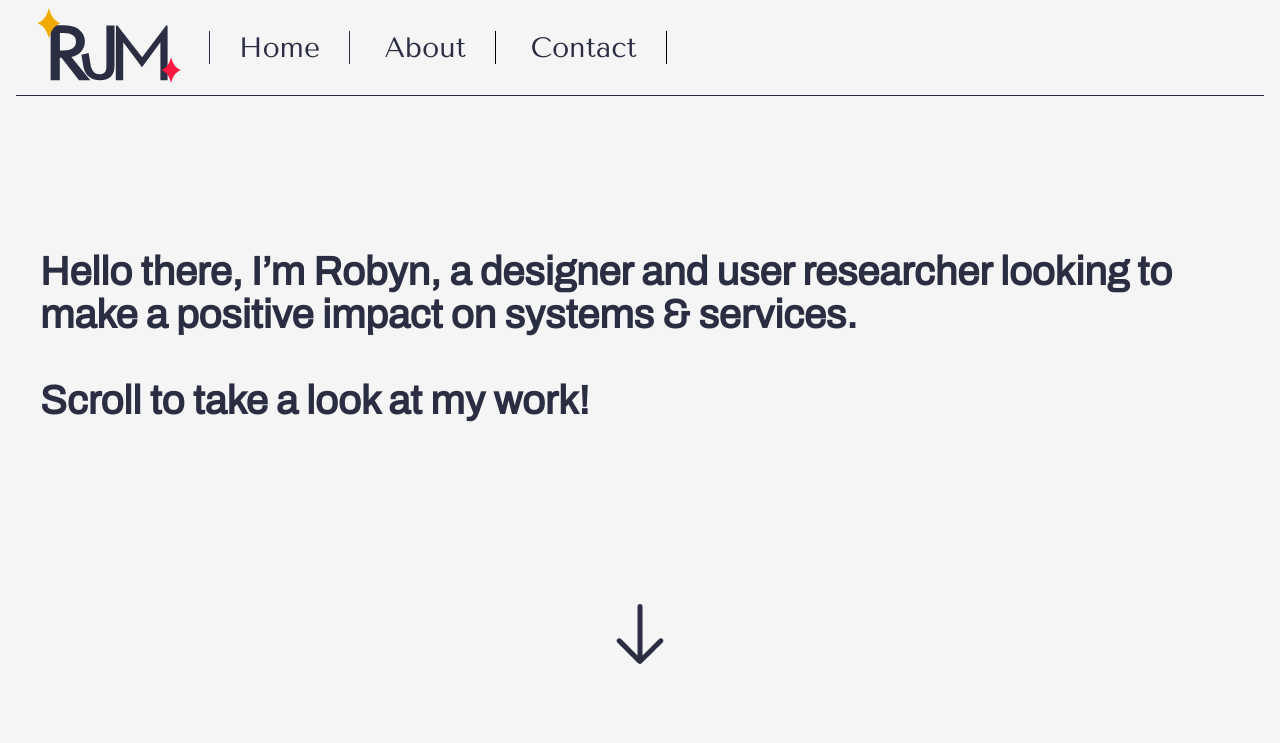
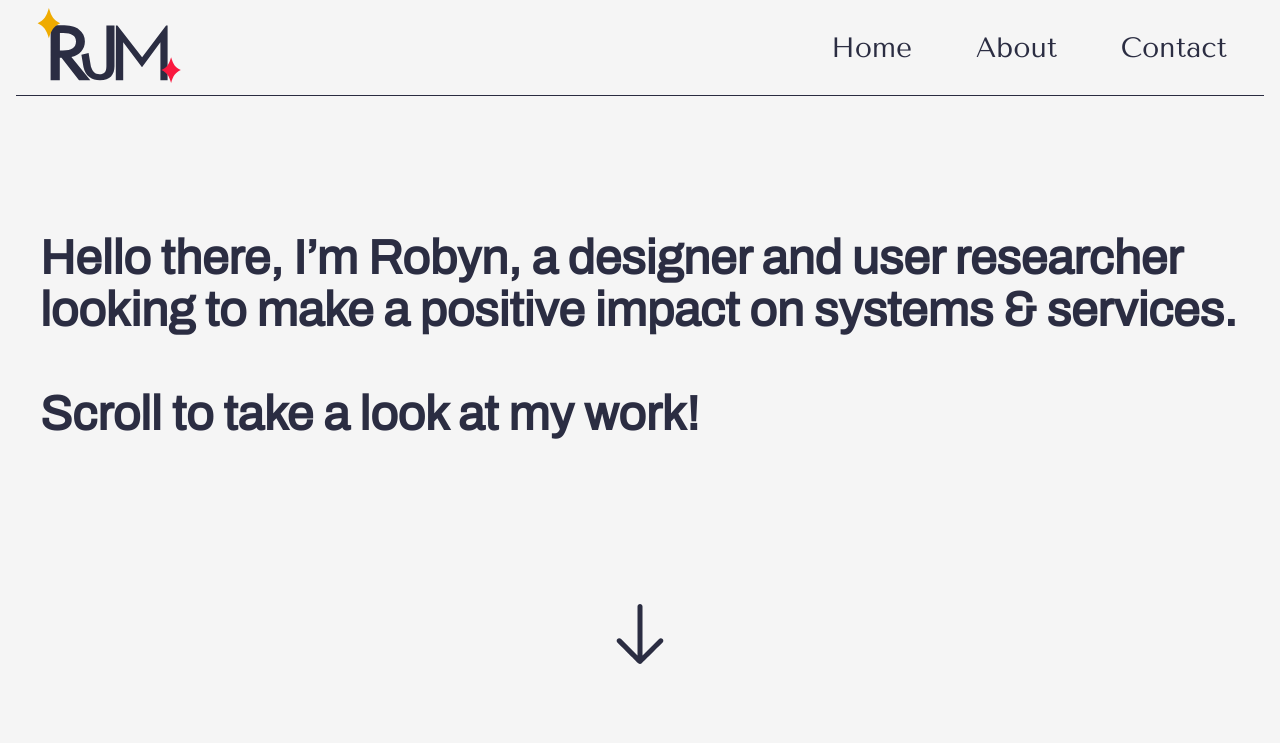
Before and after one commit to celestiiia/robyn-mackenzie, a plain HTML site: page public/index.html in a window 1280 px wide. Shown: the top 743 px of the page. Drawn offline with Linux system fonts and the light colour scheme; files whose address does not match are found by name.

Commit message:
tinkering update

```diff
--- a/public/style.css
+++ b/public/style.css
@@ -316,7 +316,7 @@ section.header {
 
 section.header h2 {
   grid-area: head;
-  font-size: 2.5rem;
+  font-size: 2rem;
   text-align: left;
   vertical-align: middle;
   padding-left: 1.5rem;
@@ -546,21 +546,28 @@ IMPORTANT: media query - switches on grid layout if page width is wider than 768
 
   nav ul {
     margin-left: 10px;
+    text-align: right;
   }
   nav ul li {
     display: inline;
     font-size: 1.75rem;
     border: none;
-    border-right: 1px black solid;
     padding-left: 29px;
     padding-right: 29px;
   }
 
   nav ul li:first-of-type {
     border: none;
-    border-right: 1px #2a2c41 solid;
-    border-left: 1px #2a2c41 solid;
   }
+
+/* ------------------------------------------------------------------------------------
+New header section styles for home page (<768px screens)
+--------------------------------------------------------------------------------------- */
+
+section.header h2 {
+  font-size: 3rem;
+
+}
 
   /* ------------------------------------------------------------------------------------
 New project section styles for home page (>768px screens)
```
Also changed, not shown: public/404.html (+1 -1 lines), public/about.html (+2 -2 lines), 1 other file.
